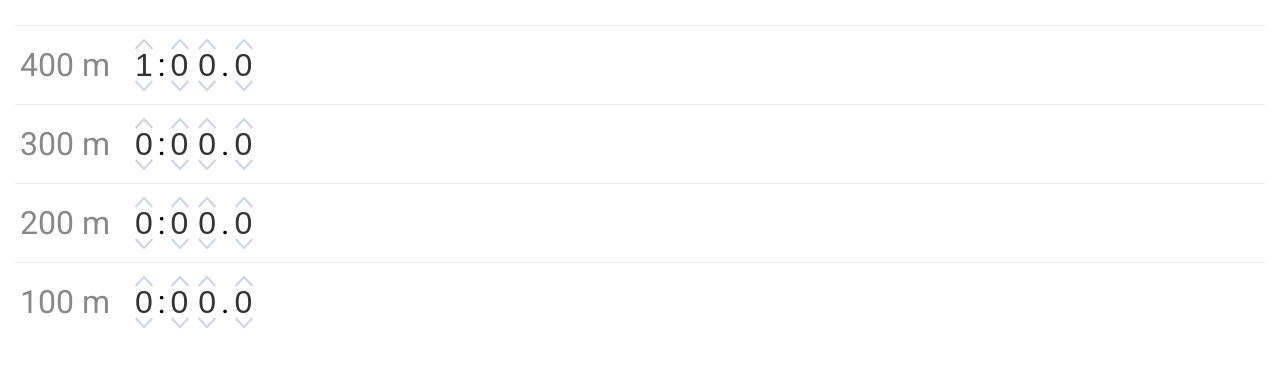
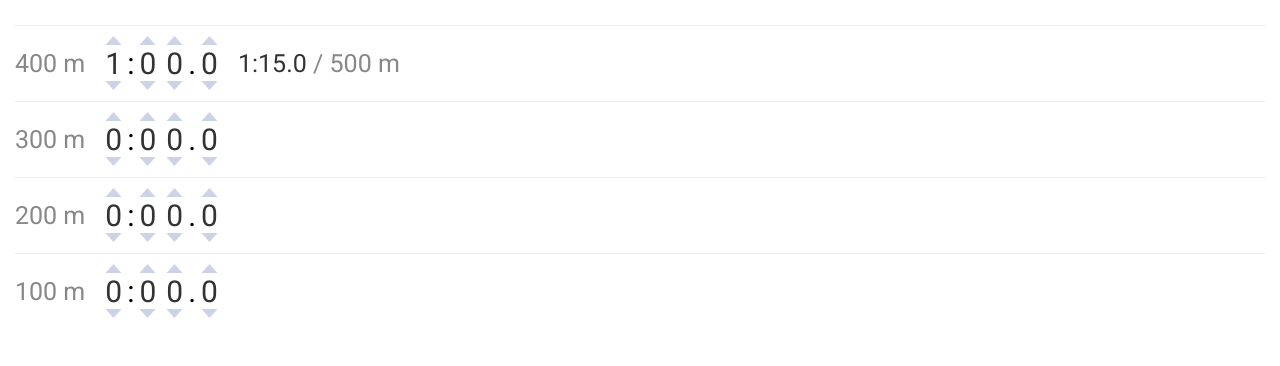
Before and after one commit to michaellaszlo/ctc-helper-august-2016, a plain HTML site: page index.html in a window 1280 px wide. Both pictures are taken after a click on the element 143 px from the left and 52 px from the top of the page. Drawn offline with Linux system fonts and the light colour scheme; a web font is replaced by a local one.

Commit message:
Display pace and put time in local storage

```diff
--- a/css/calc.css
+++ b/css/calc.css
@@ -16,33 +16,56 @@
 
 body {
   font-family: 'Roboto', sans-serif;
-  font-size: 32px;
+  font-size: 30px;
 }
 
 #wrapper {
   margin: 25px 15px;
 }
 
-.inputContainer {
+.timeContainer {
   border-top: 1px solid #eee;
   padding-top: 20px;
   margin-bottom: 20px;
 }
-.inputContainer div {
+.timeContainer div {
   display: inline;
 }
-.inputContainer .label {
-  color: #888;
-  padding: 1px 5px;
+.timeContainer .label {
   margin-right: 15px;
 }
 
+.timeContainer .label, .timeContainer .unit {
+  color: #888;
+}
+.timeContainer .pace {
+  color: #333;
+}
+.timeContainer .label, .outputContainer {
+  font-size: 25px;
+  position: relative;
+  bottom: 2px;
+}
+
+.outputContainer.disabled {
+  visibility: hidden;
+}
+.outputContainer .pace {
+  margin-left: 15px;
+}
+.outputContainer .unit {
+}
+
+.time {
+  display: block;
+  white-space: nowrap;
+}
+
 .digitContainer {
-  font-family: 'Droid Sans Mono', sans-serif;
+  color: #333;
   text-align: center;
-  padding: 10px 5px;
+  padding: 12px 5px;
   position: relative;
-  color: #333;
 }
 .digitContainer .digit {
 }
@@ -64,7 +87,7 @@ body {
   opacity: 0.20;
 }
 .button.plus canvas {
-  top: 0;
+  top: -1px;
 }
 .button.minus canvas {
   bottom: 0;
--- a/js/calc.js
+++ b/js/calc.js
@@ -1,10 +1,72 @@
-// This is the main file for the ctc-helper-august-2018 project.
+// main file for ctc-helper-august-2016
 // requires: mikelib.js
 
 var Calc = (function () {
   var timeInputs,
       totalOutput,
+      timeStorage,
+      units = [ 600, 100, 10, 1 ],
       distances = [ 400, 300, 200, 100 ];
+
+  function update() {
+    var i, distance, timeInput, time,
+        times = [];
+    for (i = 0; i < distances.length; ++i) {
+      distance = distances[i];
+      timeInput = timeInputs[distance];
+      if (timeInput === undefined) {
+        continue;
+      }
+      time = timeInput.getTime();
+      if (time == 0) {
+        delete timeStorage[distance];
+        timeInput.output.set(0);
+        continue;
+      }
+      timeStorage[distance] = time;
+      timeInput.output.set(time * 500 / distance);
+      times.push(time);
+    }
+    localStorage.setItem('timeStorage', JSON.stringify(timeStorage));
+  }
+
+  function timeToUnitValues(time) {
+    var i, unit,
+        values = {},
+        round = Math.floor;
+    for (i = 0; i < units.length; ++i) {
+      unit = units[i];
+      if (i == units.length - 1) {
+        round = Math.round;
+      }
+      values[unit] = round(time / unit);
+      time -= values[unit] * unit;
+    }
+    return values;
+  }
+
+  function formatPace(time) {
+    var values = timeToUnitValues(time);
+    return values[600] + ':' + values[100] + values[10] + '.' + values[1];
+  }
+
+  function makeOutput() {
+    var container = M.make('div', { className: 'outputContainer' }),
+        pace = M.make('div', { className: 'pace', parent: container }),
+        unit = M.make('div', { className: 'unit', parent: container,
+            innerHTML: ' / 500 m' }),
+        output = { container: container };
+    output.set = function (value) {
+      if (value == 0) {
+        pace.innerHTML = value;
+        M.classAdd(container, 'disabled');
+      } else {
+        pace.innerHTML = formatPace(value);
+        M.classRemove(container, 'disabled');
+      }
+    };
+    return output;
+  }
 
   function addButtonCanvas(container, invert) {
     var canvas = M.make('canvas', { parent: container }),
@@ -16,8 +78,8 @@ var Calc = (function () {
     context.lineTo(width / 2, (invert ? 4 : 1) * height / 5);
     context.lineTo(4 * width / 5, (invert ? 1 : 4) * height / 5);
     context.lineWidth = 2;
-    context.strokeStyle = '#0c2789';
-    context.stroke();
+    context.fillStyle = '#0c2789';
+    context.fill();
     context.closePath();
   }
 
@@ -27,19 +89,16 @@ var Calc = (function () {
         minusButton = M.make('div', { className: 'button minus' }),
         digit = M.make('div', { className: 'digit', innerHTML: '0' }),
         input = { container: container, value: 0 };
+    input.set = function (value) {
+      input.value = value;
+      digit.innerHTML = value;
+      update();
+    };
     plusButton.onclick = function () {
-      if (++input.value == count) {
-        input.value = 0;
-      }
-      digit.innerHTML = input.value;
-      this.blur();
+      input.set(input.value + 1 == count ? 0 : input.value + 1);
     };
     minusButton.onclick = function () {
-      if (--input.value == -1) {
-        input.value = count - 1;
-      }
-      digit.innerHTML = input.value;
-      this.blur();
+      input.set(input.value - 1 == -1 ? count - 1: input.value - 1);
     };
     M.makeUnselectable(plusButton);
     M.makeUnselectable(minusButton);
@@ -54,35 +113,60 @@ var Calc = (function () {
   }
 
   function makeTimeInput(distance) {
-    var container = M.make('div', { className: 'inputContainer' }),
+    var container = M.make('div', { className: 'timeContainer' }),
+        time = M.make('div', { className: 'time' }),
         digits = {},
         input = { container: container, digits: digits };
     container.appendChild(M.make('div', { className: 'label',
         innerHTML: distance + ' m' }));
-    container.appendChild((digits.minuteOne = makeDigitInput(10)).container);
-    container.appendChild(M.make('div', { innerHTML: ':' }));
-    container.appendChild((digits.secondTen = makeDigitInput(6)).container);
-    container.appendChild((digits.secondOne = makeDigitInput(10)).container);
-    container.appendChild(M.make('div', { innerHTML: '.' }));
-    container.appendChild((digits.secondTenth = makeDigitInput(10)).container);
+    container.appendChild(time);
+    time.appendChild((digits[600] = makeDigitInput(10)).container);
+    time.appendChild(M.make('div', { innerHTML: ':' }));
+    time.appendChild((digits[100] = makeDigitInput(6)).container);
+    time.appendChild((digits[10] = makeDigitInput(10)).container);
+    time.appendChild(M.make('div', { innerHTML: '.' }));
+    time.appendChild((digits[1] = makeDigitInput(10)).container);
+    container.appendChild((input.output = makeOutput()).container);
     input.paint = function () {
-      Object.keys(digits).forEach(function (key) {
-        digits[key].paint();
-      });
+      var i;
+      for (i = 0; i < units.length; ++i) {
+        digits[units[i]].paint();
+      }
+    };
+    input.getTime = function () {
+      var i, time = 0;
+      for (i = 0; i < units.length; ++i) {
+        time += units[i] * digits[units[i]].value;
+      }
+      return time;
+    };
+    input.setTime = function (time) {
+      var i, values = timeToUnitValues(time);
+      for (i = 0; i < units.length; ++i) {
+        digits[units[i]].set(values[units[i]]);
+      }
     };
     return input;
   }
 
   function load() {
-    var i, timeInput,
-        wrapper = document.getElementById('wrapper');
+    var timeInput, distance, time,
+        wrapper = document.getElementById('wrapper'),
+        stored = localStorage.getItem('timeStorage');
+    timeStorage = (stored === null ? {} : JSON.parse(stored));
     document.getElementById('noJS').style.display = 'none';
-    timeInputs = new Array(distances.length);
-    for (i = 0; i < timeInputs.length; ++i) {
-      timeInput = timeInputs[i] = makeTimeInput(distances[i]);
+    timeInputs = {};
+    for (i = 0; i < distances.length; ++i) {
+      distance = distances[i];
+      timeInput = timeInputs[distance] = makeTimeInput(distance);
       wrapper.appendChild(timeInput.container);
       timeInput.paint();
+      time = timeStorage[distance];
+      if (time !== undefined) {
+        timeInput.setTime(time);
+      }
     }
+    update();
   }
 
   return {
```
